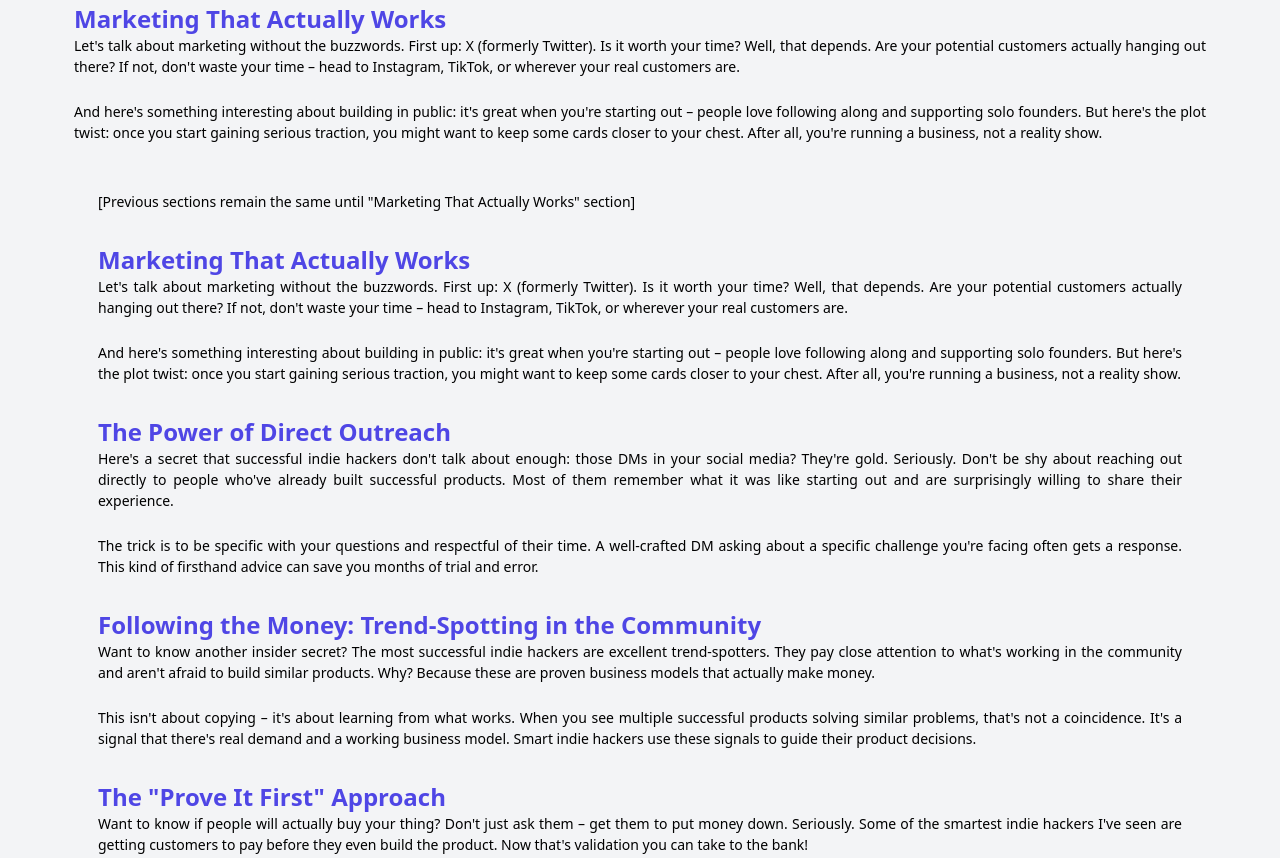
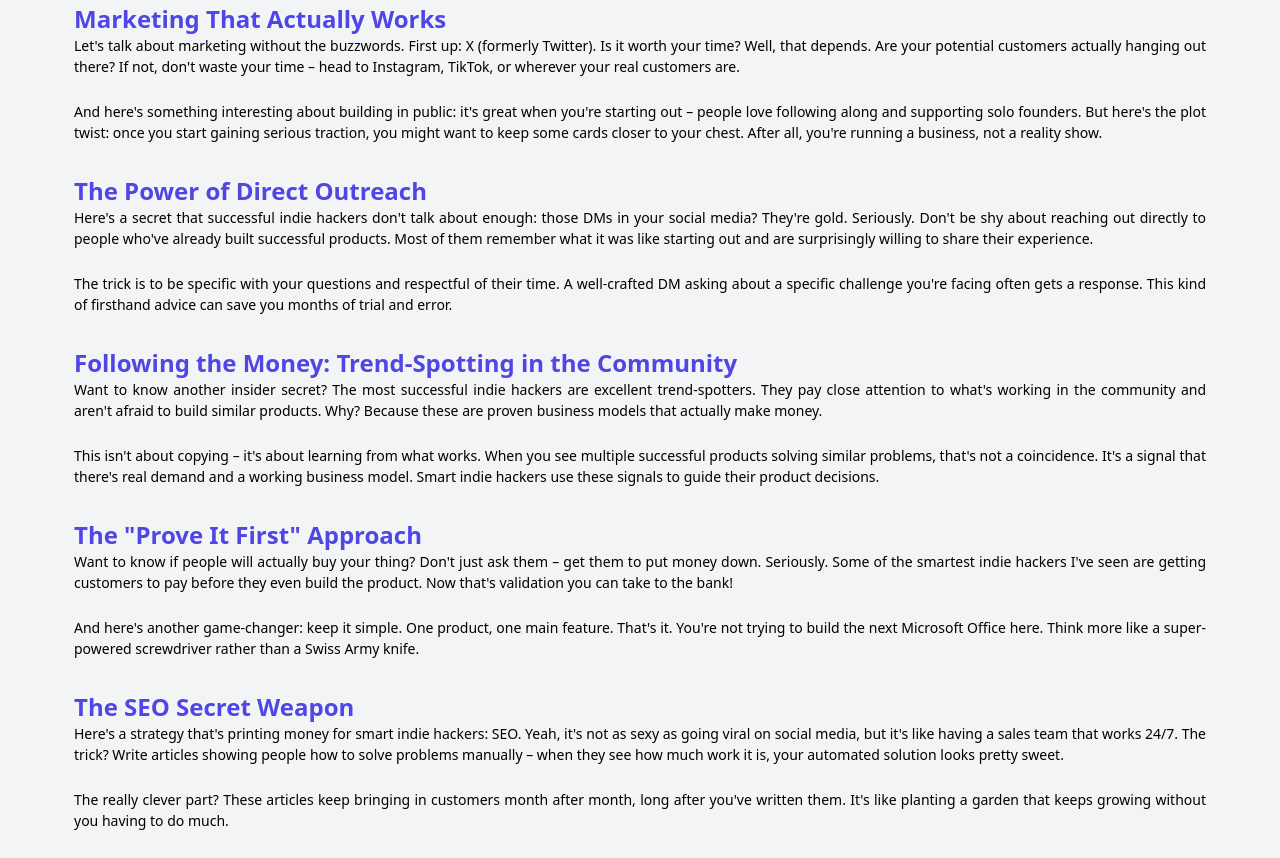
Before and after one commit to romansh/website, a plain HTML site: page advices.html in a window 1280 px wide. Shown: the part 528-1386 px from the top of the page. Drawn offline with nearby package versions, Linux system fonts and the light colour scheme.

Commit message:
Update advices.html

```diff
--- a/advices.html
+++ b/advices.html
@@ -60,13 +60,6 @@
     <p class="mb-6">Let's talk about marketing without the buzzwords. First up: X (formerly Twitter). Is it worth your time? Well, that depends. Are your potential customers actually hanging out there? If not, don't waste your time – head to Instagram, TikTok, or wherever your real customers are.</p>
     <p class="mb-6">And here's something interesting about building in public: it's great when you're starting out – people love following along and supporting solo founders. But here's the plot twist: once you start gaining serious traction, you might want to keep some cards closer to your chest. After all, you're running a business, not a reality show.</p>
 
-    <div class="container mx-auto p-6">
-    [Previous sections remain the same until "Marketing That Actually Works" section]
-
-    <h2 class="text-2xl font-bold text-indigo-600 mt-8">Marketing That Actually Works</h2>
-    <p class="mb-6">Let's talk about marketing without the buzzwords. First up: X (formerly Twitter). Is it worth your time? Well, that depends. Are your potential customers actually hanging out there? If not, don't waste your time – head to Instagram, TikTok, or wherever your real customers are.</p>
-    <p class="mb-6">And here's something interesting about building in public: it's great when you're starting out – people love following along and supporting solo founders. But here's the plot twist: once you start gaining serious traction, you might want to keep some cards closer to your chest. After all, you're running a business, not a reality show.</p>
-
     <h2 class="text-2xl font-bold text-indigo-600 mt-8">The Power of Direct Outreach</h2>
     <p class="mb-6">Here's a secret that successful indie hackers don't talk about enough: those DMs in your social media? They're gold. Seriously. Don't be shy about reaching out directly to people who've already built successful products. Most of them remember what it was like starting out and are surprisingly willing to share their experience.</p>
     <p class="mb-6">The trick is to be specific with your questions and respectful of their time. A well-crafted DM asking about a specific challenge you're facing often gets a response. This kind of firsthand advice can save you months of trial and error.</p>
```
